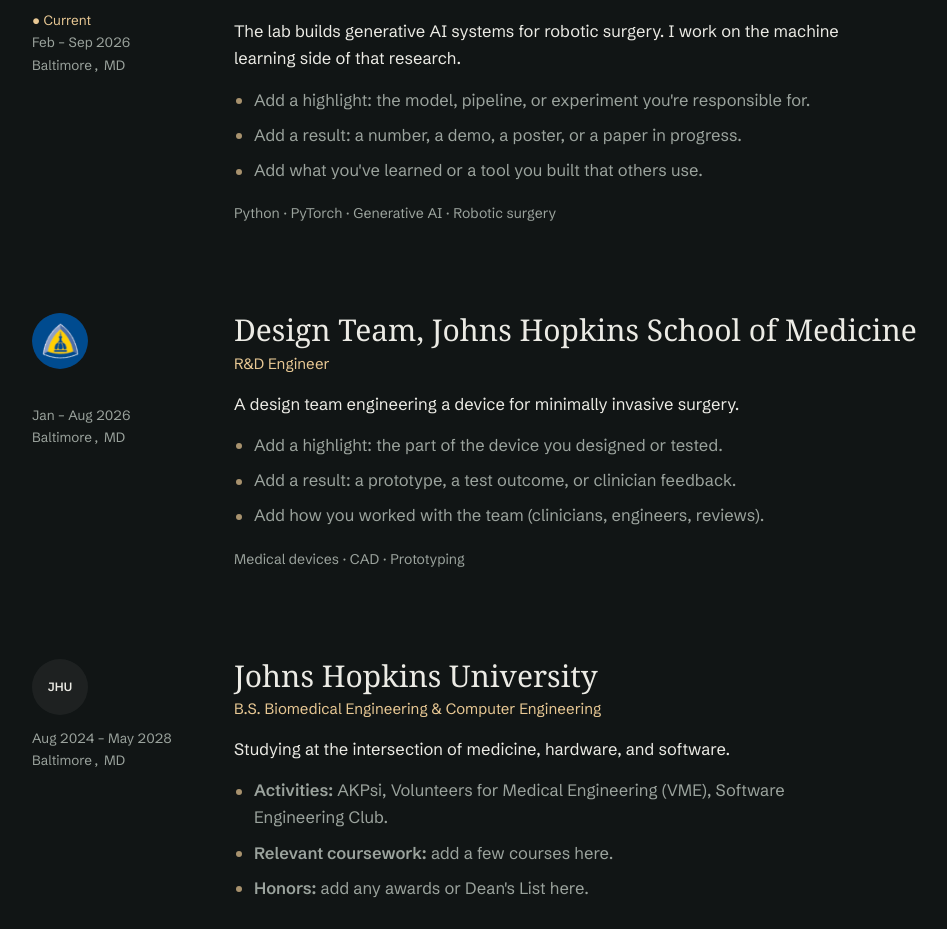
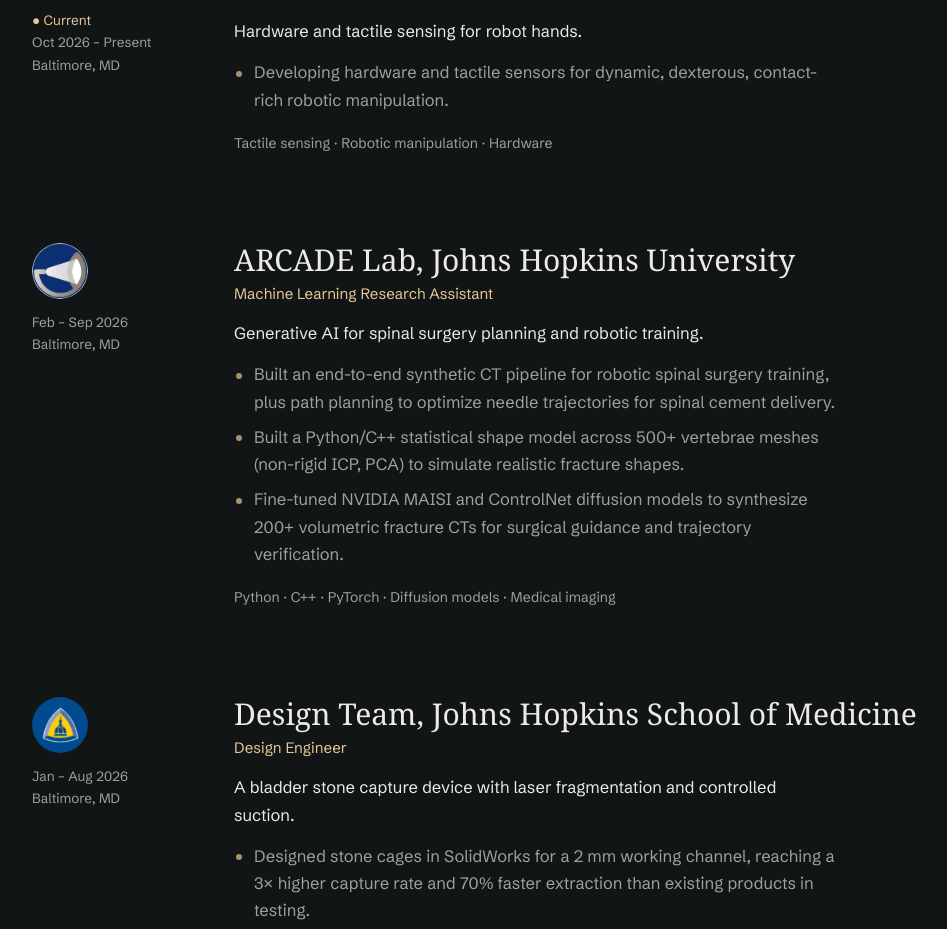
Before and after one commit to Pranav4321/Pranav4321.github.io, a plain HTML site: page experience.html in a window 1280 px wide. Shown: the part 571-1500 px from the top of the page, without its empty margins (140-1087 px from the left). Drawn offline with Linux system fonts and the light colour scheme; animation ran at ten frames a second; a web font is replaced by a local one.

Commit message:
added new logo

```diff
--- a/experience.html
+++ b/experience.html
@@ -30,47 +30,61 @@
 
     <!-- ============ ROLE ============
          Copy an <article> to add another. The id must match the link on the home page (index.html). -->
+    <article class="role reveal" id="sciphy">
+      <div class="side"><div class="logo light"><img src="images/sciphy2.png" alt="Sci-Phy Lab"></div><span class="meta"><span class="now">● Current</span><br>Oct 2026 – Present<br>Baltimore, MD</span></div>
+      <div>
+        <h2>Sci-Phy Lab, JHU Institute for Robotics</h2>
+        <div class="title">Robotics Research Assistant</div>
+        <p class="summary">Hardware and tactile sensing for robot hands.</p>
+        <ul>
+          <li>Developing hardware and tactile sensors for dynamic, dexterous, contact-rich robotic manipulation.</li>
+        </ul>
+        <p class="stack">Tactile sensing · Robotic manipulation · Hardware</p>
+      </div>
+    </article>
+
     <article class="role reveal" id="arcade">
-      <div class="side"><div class="logo"><img src="images/arcade_img.png" alt="ARCADE Lab"></div><span class="meta"><span class="now">● Current</span><br>Feb – Sep 2026<br>Baltimore, MD</span></div>
+      <div class="side"><div class="logo"><img src="images/arcade_img.png" alt="ARCADE Lab"></div><span class="meta">Feb – Sep 2026<br>Baltimore, MD</span></div>
       <div>
         <h2>ARCADE Lab, Johns Hopkins University</h2>
-        <div class="title">ML Research Assistant</div>
-        <p class="summary">The lab builds generative AI systems for robotic surgery. I work on the machine learning side of that research.</p>
+        <div class="title">Machine Learning Research Assistant</div>
+        <p class="summary">Generative AI for spinal surgery planning and robotic training.</p>
         <ul>
-          <li>Add a highlight: the model, pipeline, or experiment you're responsible for.</li>
-          <li>Add a result: a number, a demo, a poster, or a paper in progress.</li>
-          <li>Add what you've learned or a tool you built that others use.</li>
+          <li>Built an end-to-end synthetic CT pipeline for robotic spinal surgery training, plus path planning to optimize needle trajectories for spinal cement delivery.</li>
+          <li>Built a Python/C++ statistical shape model across 500+ vertebrae meshes (non-rigid ICP, PCA) to simulate realistic fracture shapes.</li>
+          <li>Fine-tuned NVIDIA MAISI and ControlNet diffusion models to synthesize 200+ volumetric fracture CTs for surgical guidance and trajectory verification.</li>
         </ul>
-        <p class="stack">Python · PyTorch · Generative AI · Robotic surgery</p>
+        <p class="stack">Python · C++ · PyTorch · Diffusion models · Medical imaging</p>
       </div>
     </article>
 
     <article class="role reveal" id="design-team">
-      <div class="side"><div class="logo"><img src="images/cropped_circle_image.png" alt="JHU Design Team"></div><span class="meta"><br>Jan – Aug 2026<br>Baltimore, MD</span></div>
+      <div class="side"><div class="logo"><img src="images/cropped_circle_image.png" alt="JHU Design Team"></div><span class="meta">Jan – Aug 2026<br>Baltimore, MD</span></div>
       <div>
         <h2>Design Team, Johns Hopkins School of Medicine</h2>
-        <div class="title">R&amp;D Engineer</div>
-        <p class="summary">A design team engineering a device for minimally invasive surgery.</p>
+        <div class="title">Design Engineer</div>
+        <p class="summary">A bladder stone capture device with laser fragmentation and controlled suction.</p>
         <ul>
-          <li>Add a highlight: the part of the device you designed or tested.</li>
-          <li>Add a result: a prototype, a test outcome, or clinician feedback.</li>
-          <li>Add how you worked with the team (clinicians, engineers, reviews).</li>
+          <li>Designed stone cages in SolidWorks for a 2 mm working channel, reaching a 3× higher capture rate and 70% faster extraction than existing products in testing.</li>
+          <li>Prototyped STM32 closed-loop suction control, using PID on pressure sensor feedback to drive a PWM pump.</li>
+          <li>Validated with CFD and bench-top testing, and supported FDA design verification planning.</li>
         </ul>
-        <p class="stack">Medical devices · CAD · Prototyping</p>
+        <p class="stack">SolidWorks · STM32 · PID control · CFD · Medical devices</p>
       </div>
     </article>
 
-    <article class="role reveal" id="jhu">
-      <div class="side"><div class="logo">JHU</div><span class="meta">Aug 2024 – May 2028<br>Baltimore, MD</span></div>
+    <article class="role reveal" id="cu-medicine">
+      <div class="side"><div class="logo"><img src="images/cu-anschutz.png" alt="University of Colorado School of Medicine"></div><span class="meta">Jun – Sep 2024<br>Aurora, CO</span></div>
       <div>
-        <h2>Johns Hopkins University</h2>
-        <div class="title">B.S. Biomedical Engineering &amp; Computer Engineering</div>
-        <p class="summary">Studying at the intersection of medicine, hardware, and software.</p>
+        <h2>University of Colorado School of Medicine</h2>
+        <div class="title">Computer Vision Intern</div>
+        <p class="summary">Computer vision tools for surgery and eye care.</p>
         <ul>
-          <li><strong>Activities:</strong> AKPsi, Volunteers for Medical Engineering (VME), Software Engineering Club.</li>
-          <li><strong>Relevant coursework:</strong> add a few courses here.</li>
-          <li><strong>Honors:</strong> add any awards or Dean's List here.</li>
+          <li>Built an intraoperative tool that segments and tracks surgical instrument pose for robotic navigation and surgeon training.</li>
+          <li>Paired Meta's Segment Anything Model with optical flow and background subtraction across 20+ hours of surgical footage, cutting glare artifacts and improving tracking consistency by 12%.</li>
+          <li>Built an automated OCT retinal-layer segmentation tool, now deployed at the UCHealth Eye Center.</li>
         </ul>
+        <p class="stack">Python · Computer vision · SAM · OCT imaging</p>
       </div>
     </article>
 
--- a/style.css
+++ b/style.css
@@ -32,7 +32,7 @@ img { max-width: 100%; display: block; }
 :focus-visible { outline: 2px solid var(--accent); outline-offset: 3px; border-radius: 6px; }
 
 .wrap { max-width: var(--max); margin: 0 auto; padding-left: 28px; padding-right: 28px; position: relative; }
-.meta { font-size: 13.5px; color: var(--muted); font-variant-numeric: tabular-nums; }
+.meta { font-size: 13.5px; color: var(--muted); }
 .link { color: var(--ink); text-decoration: underline; text-decoration-color: rgba(236, 235, 229, .3); text-underline-offset: 4px; transition: text-decoration-color .2s, color .2s; }
 .link:hover { text-decoration-color: var(--accent); }
 .ph { position: absolute; inset: 0; display: grid; place-items: center; font-size: 13px; color: var(--muted); }
@@ -98,6 +98,9 @@ section { padding: 64px 0; }
 .xp-row:hover .arrow { opacity: 1; transform: none; }
 .logo { width: 44px; height: 44px; border-radius: 50%; background: var(--faint); display: grid; place-items: center; font-size: 12px; font-weight: 600; overflow: hidden; flex-shrink: 0; }
 .logo img { width: 100%; height: 100%; object-fit: cover; }
+/* small logos with transparent backgrounds: light backing, shown near their real size */
+.logo.light { background: #f1efe8; }
+.logo.light img { width: 64%; height: 64%; object-fit: contain; }
 
 /* projects (home): every project gets the same row */
 .cards { display: grid; gap: 4px; }
```
Also changed, not shown: index.html (+6 -5 lines).
